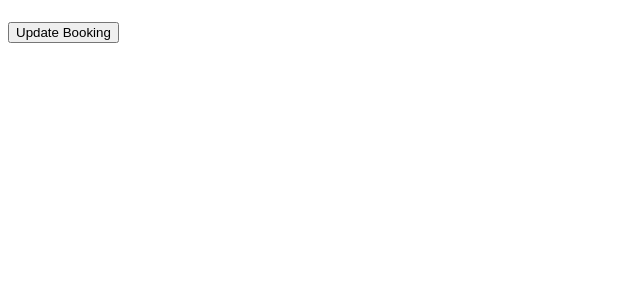
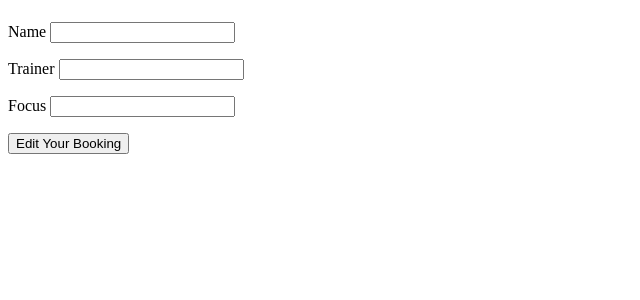
Before and after one commit to MikeyRedmon/Find_Your_Shape, a Django app: page /editing/1 in a window 1280 px wide. Shown: the part 58-358 px from the top of the page, without its empty margins (0-640 px from the left). Run offline with Django 3.2, Linux system fonts and the light colour scheme; data comes from the database, SQL or seed files in the repository; both versions use the stored data as it was after the commit.

Commit message:
edit update forms and classes

```diff
--- a/Find_Your_Shape/home/templates/home/editing.html
+++ b/Find_Your_Shape/home/templates/home/editing.html
@@ -13,14 +13,34 @@
 </header>
 <body>
 
-    <form method="post">
+    <form method="POST">
         {% csrf_token %}
-        {{ BookForm.as_p }}
         <div>
-            <button>Update Booking</button>
+            <p>
+                <label for="id_name">Name</label>
+                <input type="text" id="id_name" name="item_name">
+            </p>
+        </div>
+        <div>
+            <p>
+                <label for="id_trainer">Trainer</label>
+                <input type="text" id="id_trainer" name="item_trainer">
+            </p>
+        </div>
+        <div>
+            <p>
+                <label for="id_focus">Focus</label>
+                <input type="text" id="id_focus" name="item_focus">
+            </p>
+        </div>
+        <div>
+            <p>
+            <button>Edit Your Booking</button>
+            </p>
         </div>
     </form>
 
 
+
 </body>
 </html>
--- a/Find_Your_Shape/home/views.py
+++ b/Find_Your_Shape/home/views.py
@@ -35,14 +35,14 @@ def bookingin(request):
 
 def editing(request, item_id):
     item = get_object_or_404(hittclasses, id=item_id)
+    form = BookForm(instance=item)
     if request.method == 'POST':
-        form = ClassForm(request.POST, instance=hittclasses)
         if form.is_valid():
             form.save()
         return redirect('booking')
 
     form = ClassForm(instance=item)
     context = {
-        'form': ClassForm
+        'form': form
     }
     return render(request, 'home/editing.html', context)
```
Also changed, not shown: Find_Your_Shape/db.sqlite3.
